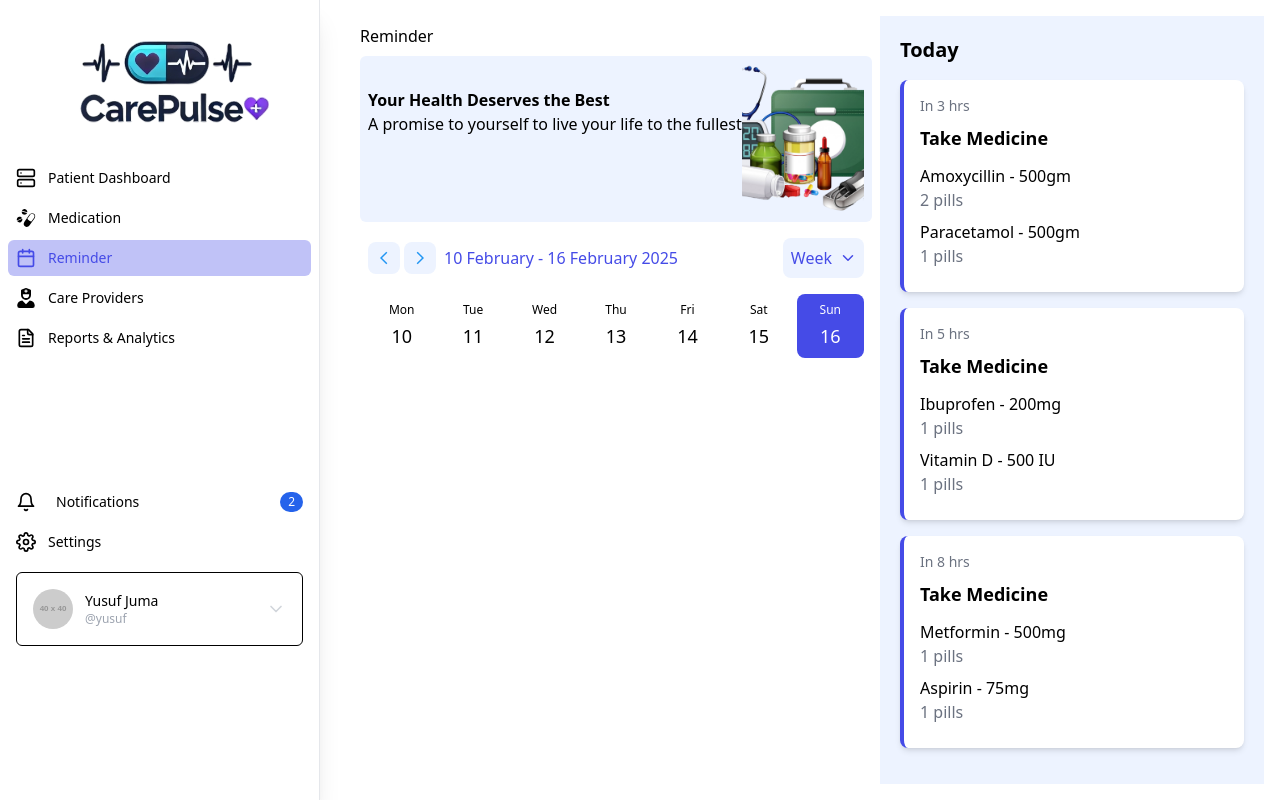
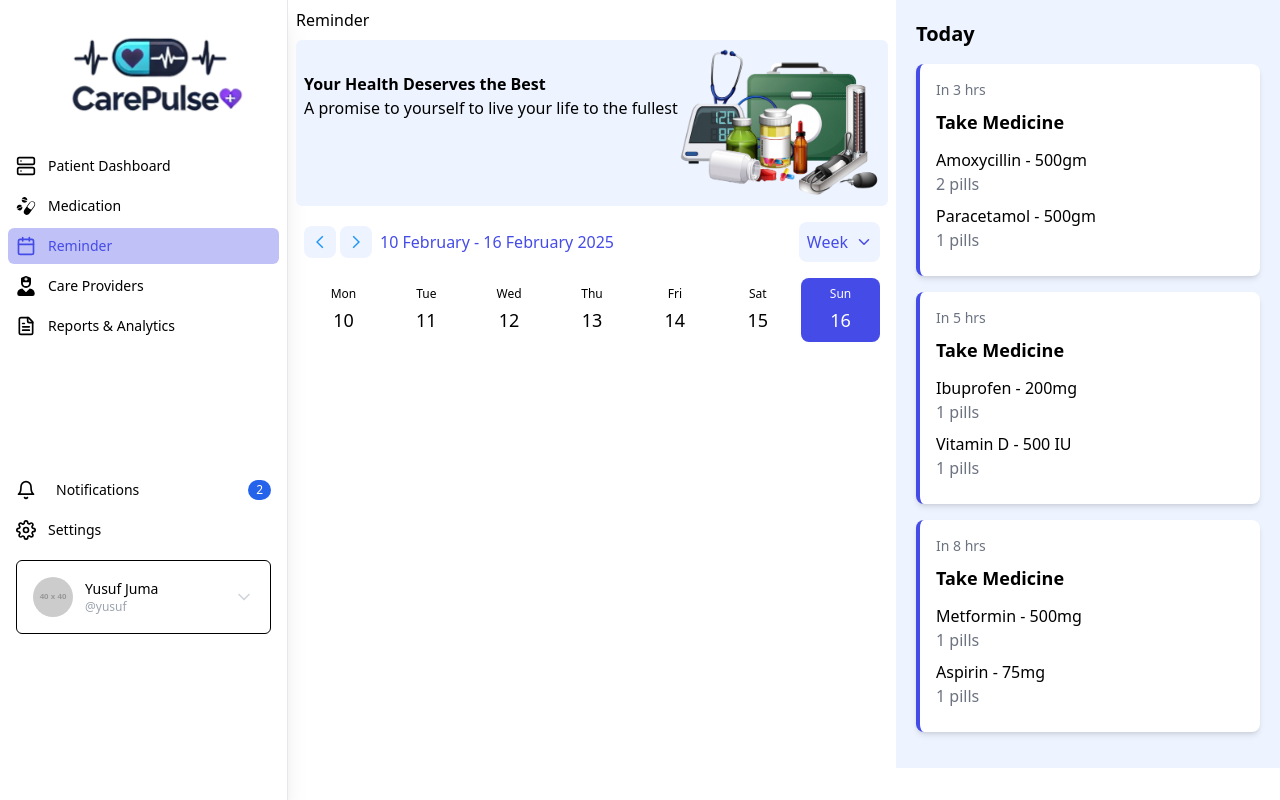
Before and after one commit to kennedymwaniki/CareSync, a React app: page /patient/patient-reminder in a window 1280 px wide. Built offline with nearby package versions, Linux system fonts and the light colour scheme; the HTML template or start-up script is replaced by a standard one.

Commit message:
Refactor Modal and Patient components for improved layout and styling; adjust z-index and padding for better visibility

```diff
--- a/src/components/Modal.tsx
+++ b/src/components/Modal.tsx
@@ -11,12 +11,12 @@ const Modal = ({ isOpen, onClose, title, children }: ModalProps) => {
   if (!isOpen) return null;
 
   return (
-    <div className="fixed inset-0 z-50 flex items-center justify-center mt-10 mb-10">
+    <div className="fixed inset-0 z-40 flex items-center justify-center my-8">
       {/* Overlay */}
       <div className="fixed inset-0 bg-black bg-opacity-50" onClick={onClose} />
 
       {/* Modal content */}
-      <div className="bg-white rounded-md shadow-lg relative z-10 w-full max-w-md p-6">
+      <div className="bg-white rounded-md shadow-lg relative z-10 w-full max-w-4xl p-6">
         <div className="flex justify-between items-center mb-4">
           <h2 className="text-xl font-semibold">{title}</h2>
           <button
--- a/src/features/patient/PatientDashboard.tsx
+++ b/src/features/patient/PatientDashboard.tsx
@@ -15,7 +15,7 @@ const patientNavigation = [
 
 const PatientDashboard = () => {
   return (
-    <div className="flex  justify-between gap-4 w-full max-w-screen-xl">
+    <div className="flex justify-between  w-full max-w-screen-xl">
       <PatientSideBar navigation={patientNavigation} />
       <main className="flex-1">
         <Outlet />
--- a/src/features/patient/PatientReminders.tsx
+++ b/src/features/patient/PatientReminders.tsx
@@ -3,7 +3,7 @@ import reminder from "../../assets/reminderbanner.png";
 import DateComponent from "../../components/DateComponent";
 const PatientReminders = () => {
   return (
-    <div className="flex w-full text-nowrap p-4">
+    <div className="flex w-full text-nowrap">
       <div className="p-2">
         <h4 className="mb-2">Reminder</h4>
         <div className="p-2 bg-[#EDF3FF] rounded-md flex justify-between">
--- a/src/features/patient/PatientSideBar.tsx
+++ b/src/features/patient/PatientSideBar.tsx
@@ -19,7 +19,7 @@ const PatientSideBar = ({ navigation }: SidebarProps) => {
   };
 
   return (
-    <aside className="w-80 bg-white shadow-xl min-h-screen flex flex-col  border-r">
+    <aside className="w-72 bg-white shadow-xl min-h-screen flex flex-col  border-r">
       <div>
         <div className="flex items-center justify-center py-3">
           <NavLink to="/" className="text-black font-bold text-xl">
```
